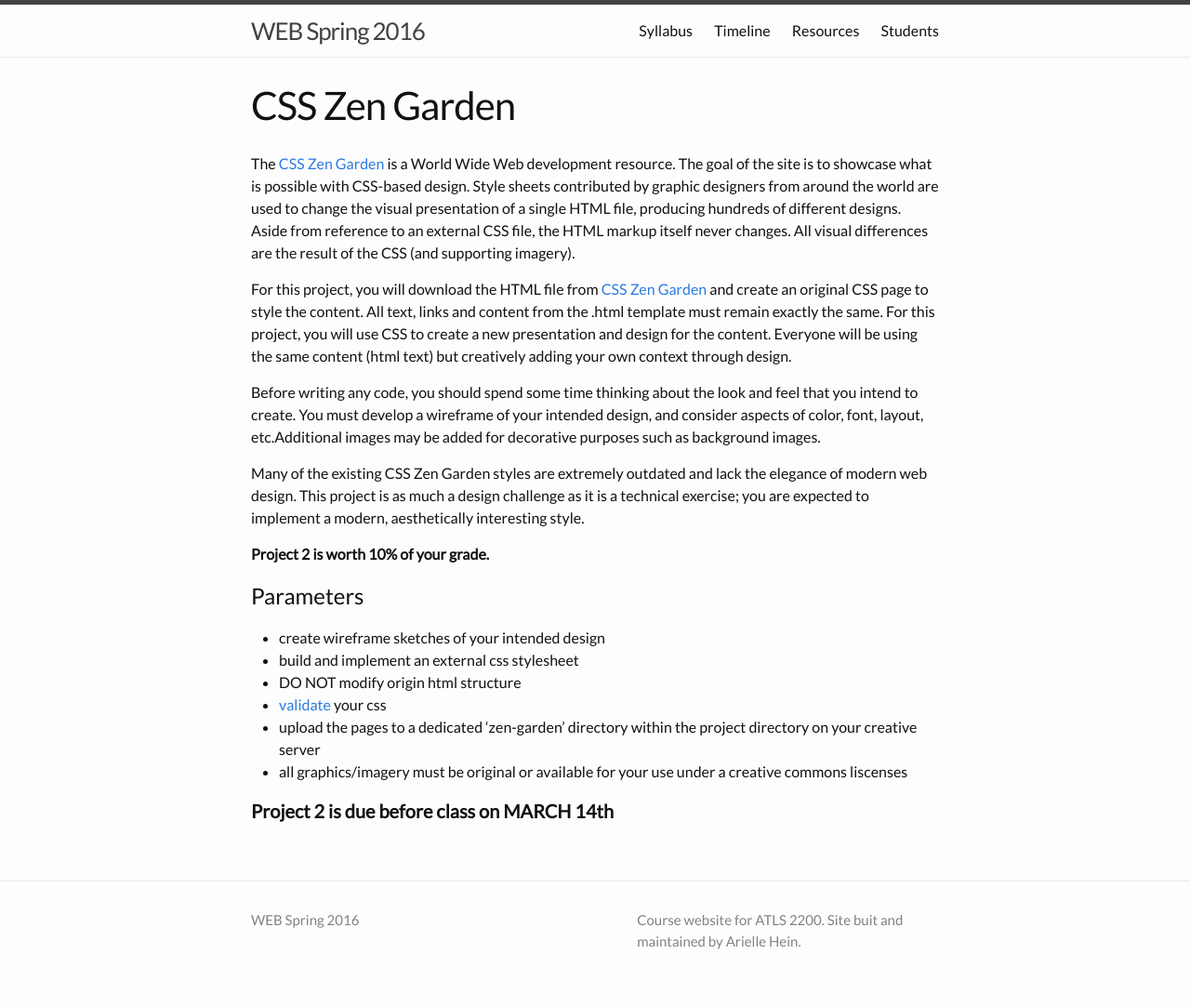
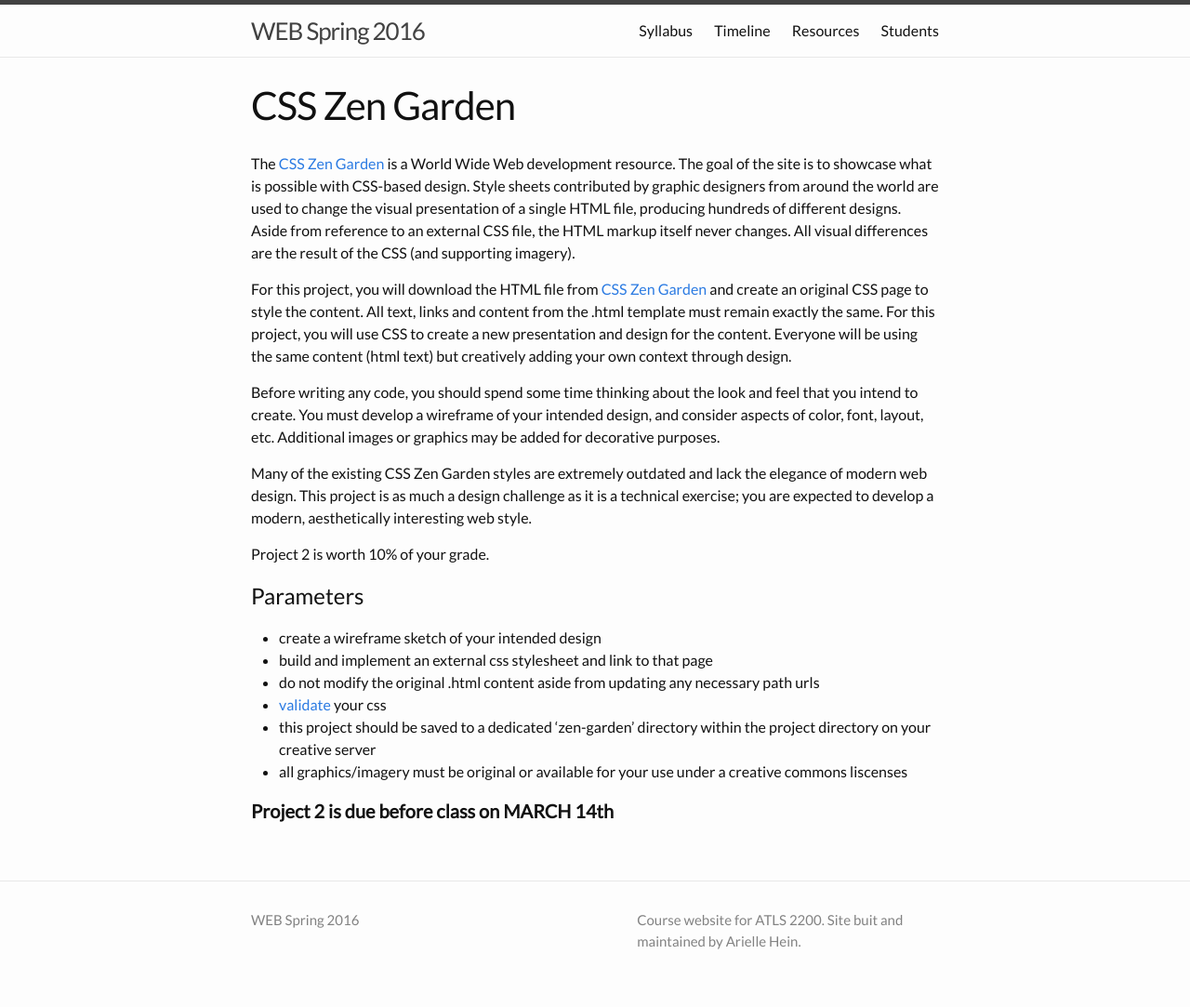
Before and after one commit to coloringchaos/web-spring-16, a Jekyll site: the page built from assignments/project-2.md, in a window 1280 px wide. Shown: the whole page at 93% size. Built offline with Jekyll 4.4.1, drawn with Linux system fonts in a browser that asks for light colours.

Commit message:
project 2

```diff
--- a/assignments/project-2.md
+++ b/assignments/project-2.md
@@ -8,18 +8,18 @@
 
 For this project, you will download the HTML file from [CSS Zen Garden](http://www.csszengarden.com/) and create an original CSS page to style the content. All text, links and content from the .html template must remain exactly the same. For this project, you will use CSS to create a new presentation and design for the content. Everyone will be using the same content (html text) but creatively adding your own context through design.
 
-Before writing any code, you should spend some time thinking about the look and feel that you intend to create. You must develop a wireframe of your intended design, and consider aspects of color, font, layout, etc.Additional images may be added for decorative purposes such as background images.
+Before writing any code, you should spend some time thinking about the look and feel that you intend to create. You must develop a wireframe of your intended design, and consider aspects of color, font, layout, etc. Additional images or graphics may be added for decorative purposes.
 
-Many of the existing CSS Zen Garden styles are extremely outdated and lack the elegance of modern web design. This project is as much a design challenge as it is a technical exercise; you are expected to implement a modern, aesthetically interesting style.
+Many of the existing CSS Zen Garden styles are extremely outdated and lack the elegance of modern web design. This project is as much a design challenge as it is a technical exercise; you are expected to develop a modern, aesthetically interesting web style.
 
-**Project 2 is worth 10% of your grade.**
+Project 2 is worth 10% of your grade.
 
 # Parameters
-+ create wireframe sketches of your intended design
-+ build and implement an external css stylesheet
-+ DO NOT modify origin html structure
++ create a wireframe sketch of your intended design
++ build and implement an external css stylesheet and link to that page
++ do not modify the original .html content aside from updating any necessary path urls
 + [validate](https://jigsaw.w3.org/css-validator/) your css
-+ upload the pages to a dedicated 'zen-garden' directory within the project directory on your creative server
++ this project should be saved to a dedicated 'zen-garden' directory within the project directory on your creative server
 + all graphics/imagery must be original or available for your use under a creative commons liscenses
 
 ####  **Project 2 is due before class on MARCH 14th**
```
Also changed, not shown: assignments/assignment-6.md (added, +15 -0 lines), timeline.md (+2 -1 lines).
